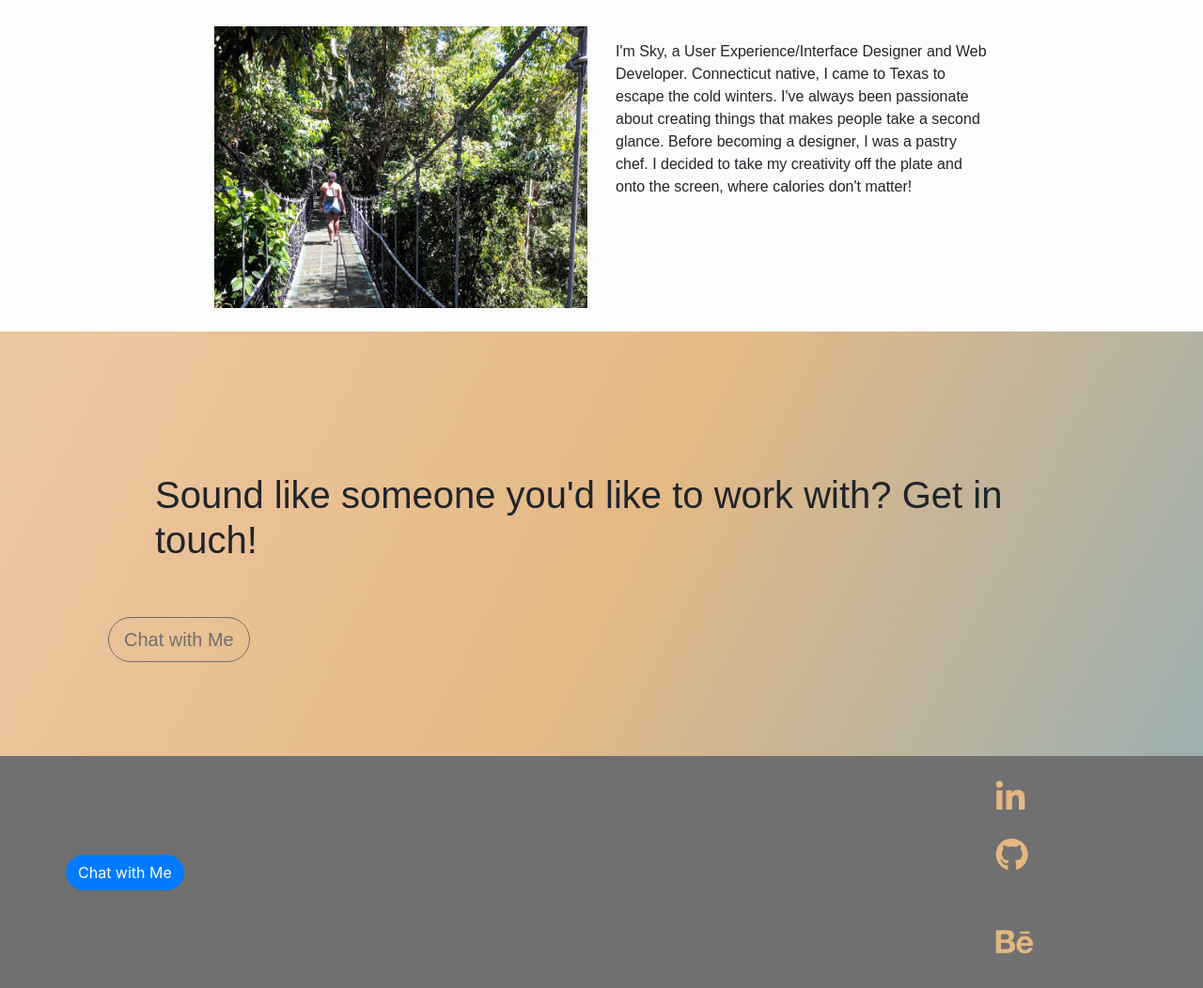
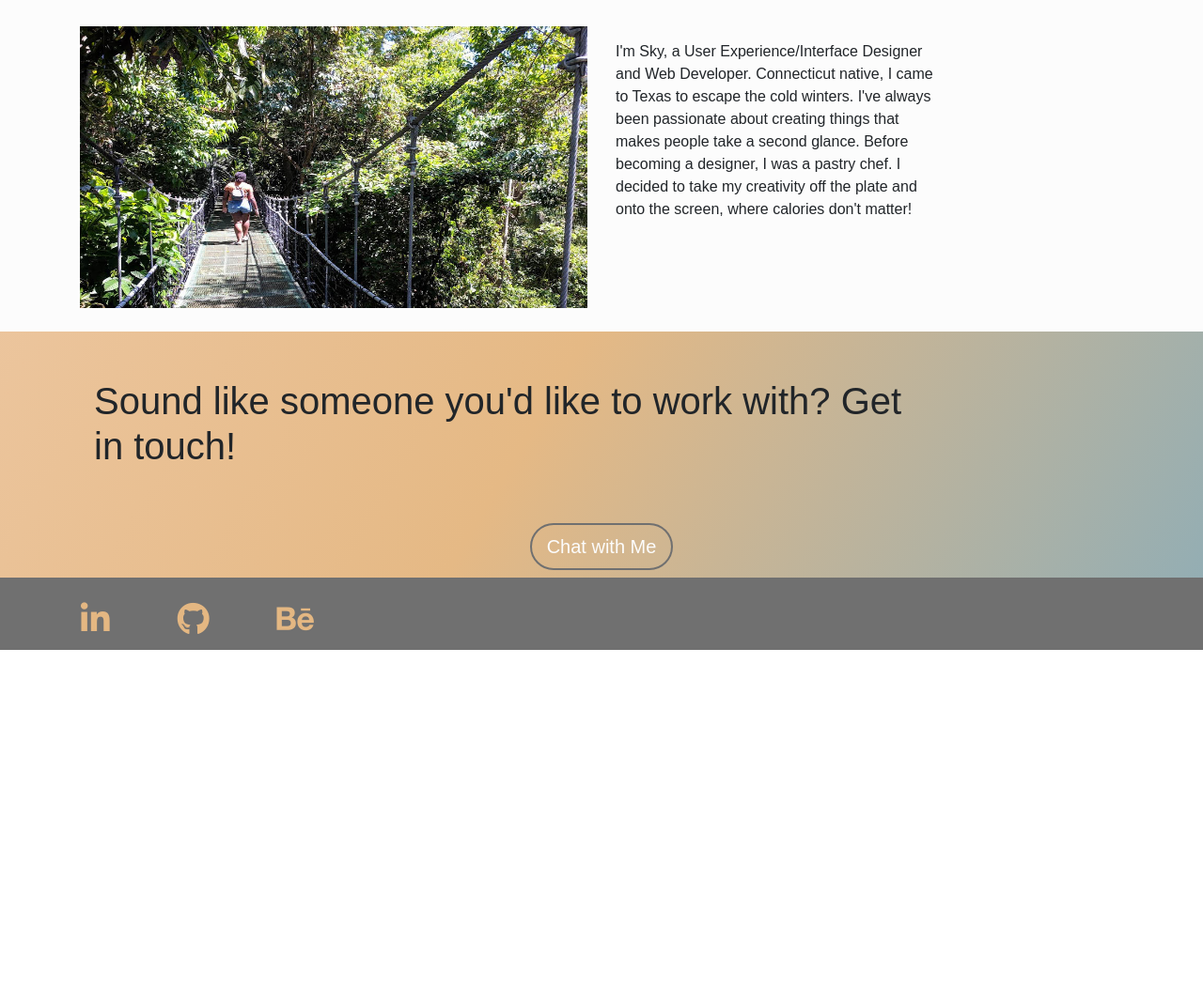
Before and after one commit to skymendes/SkyMendesPortfolio, a plain HTML site: page index.html in a window 1280 px wide. Shown: the part 1468-2520 px from the top of the page at 94% size. After the commit the page ends 2160 px from the top, so only its background shows below. Drawn offline with nearby package versions, Linux system fonts and the light colour scheme; a script that the page names is missing; a web font is replaced by a local one.

Commit message:
home is mostly finished...working oon contact page

```diff
--- a/css/contact.css
+++ b/css/contact.css
@@ -18,11 +18,15 @@ nav{
     font-family: quasimoda, sans-serif;
     font-size: 25px;
     margin-right: 25px;
+    display: flex;
+    justify-content: center;
+    align-items: center;
 }
 
 .form-group{
     margin: 250x;
-
+    color: #707070;
+    font-family: quasimoda, sans-serif;
 }
 
 .form-control{
@@ -38,9 +42,21 @@ nav{
     font-weight: bold;
 }
 
+.navbar{
+    height: 137px;
+    width: 100%;
+    background: #707070;
+}
 
-
-
+.btn{
+    margin: 25px;
+    color: #6b6b6b;
+    font-family: quasimoda, sans-serif;
+    font-size: 20px;
+    border:2px solid #8FADB6;
+    background-color: #8FADB6;
+    border-radius: 30px;
+}
 
 
 @media (max-width: 991.98px) {
--- a/css/style.css
+++ b/css/style.css
@@ -12,15 +12,22 @@ nav{
     position: absolute;
 }
 
-.nav-link{
-    color: #E4B782;
+.nav-item{
+    color: #5D696D;
     font-family: quasimoda, sans-serif;
-    font-size: 25px;
+    font-size: 20px;
     margin-right: 25px;
+}
+#aboutbtn:hover{
+color: rgb(64, 75, 78);
 }
 
 #contact{
     color: #707070;
+}
+
+#contact:hover{
+    border-bottom: 3px dotted #5D696D;
 }
 .background{
 background: #FCFCFC;
@@ -91,7 +98,7 @@ p{
 }
 
 #image{
-    width: auto;
+    /* width: auto; */
     height:300px;
     margin-top: 25px;
     margin-bottom: 25px;
@@ -106,7 +113,7 @@ p{
     height: 200px;
 } */
 #action{
-    margin: 100px;
+    /* margin: 100px; */
     background-color: linear-gradient(
         to top right, #8FADB7, #EEC9A5, #E5B985
     );
@@ -121,12 +128,29 @@ p{
 .btn{
     border-radius: 30px;
 }
-#chat{
-    border-color: #707070;
-    color: #707070;
+.btn{
+    border: 2px solid #707070;
     font-family: quasimoda, sans-serif;
+    display: block;
+    color: #FCFCFC;
+}
+
+.btn:hover{
+    border: hidden;
+    background-color: #5D696D;
+    color: #FCFCFC;
+
 }
 
 .footer{
     height: 300px;
 }
+
+.nav-link{
+    color: #E4B782;
+    font-family: quasimoda, sans-serif;
+}
+
+#behance:hover, #github:hover, #linkedin:hover{
+    color: #FCFCFC;
+}
--- a/index.html
+++ b/index.html
@@ -21,8 +21,8 @@
   <!-- nav bar and first full page -->
   <nav>
       <ul class="nav justify-content-end">
-          <li class="nav-item">
-            <a class="nav-link" href="#about">About</a>
+          <li class="nav-item" >
+            <a class="nav-link" href="#about" id="aboutbtn">About</a>
           </li>
           <li class="nav-item">
               <a class="nav-link" href="#"></a>
@@ -86,21 +86,15 @@
 
       <div class="about" id="about">
           <H1 class="text-center skills-text">My Story</H1>
-        <div class="container-fluid">
+        <div class="container">
           <div class="row">
-          <div class="col">
-
-          </div>
-          <img src="img/CostaRica2019.jpg" class="col col-sm-4" id="image">
-          <p class="col col-sm-4">I'm Sky, a User Experience/Interface Designer and Web Developer. Connecticut native, I came
+          <img src="img/CostaRica2019.jpg" class="col-sm-8 col-md-7 col-lg-6" id="image">
+          <p class="col-sm-12 col-lg-4">I'm Sky, a User Experience/Interface Designer and Web Developer. Connecticut native, I came
             to
             Texas to escape the cold winters. I've always been passionate about creating things that makes people take a second glance.
             Before becoming a designer, I was a pastry chef. I decided to take my
             creativity off the plate and onto the screen, where calories don't matter!
           </p>
-          <div class="col">
-
-          </div>
         </div>
         </div>
         </div>
@@ -109,11 +103,11 @@
 
 <!-- Closing statement/call to action -->
 <div class="action" id="action">
-  <div class="container-fluid">
-  <H1>
+  <div class="container">
+  <H1 class="col-sm-12 col-md-8 col-lg-10">
     Sound like someone you'd like to work with? Get in touch!
   </H1>
-  <button type="button" class="btn btn-outline-primary btn-lg justify-content-center" id="chat">Chat with Me</button>
+  <button type="button" href="contact.html" class="btn btn-outline-primary btn-lg mx-auto mb-2" id="chat">Chat with Me</button>
   </div>
 </div>
 
@@ -124,33 +118,18 @@
   <div class="navbar fixed-bottom">
       <div class="container">
         <div class="row">
-            <button type="button" class="btn btn-primary" id="me">
-                Chat with Me
-              </button>
-        </div>
-        <div class="row">
-          <div class="col-2">
-            <ul class="justify-content-end">
-              <div class="col-6">
-                <!-- Empty cell.. creating space on footer -->
-              </div>
+            <ul class="nav justify-content-end">
 
-              <div class="col-1">
                 <a class="nav-link" href="https://www.linkedin.com/in/sky-mendes-7097bb89/" target="blank" id="linkedin" >
                     <i class="fab fa-linkedin-in"></i>
                 </a>
-              </div>
-              <div class="col-1">
+
                 <a class="nav-link" href="https://github.com/skymendes" target="blank" id="github">
                     <i class="fab fa-github"></i>
-              </div>
-              <div class="col-1">
+
                 <a class="nav-link" href="https://www.behance.net/skymendes/"  target="_blank" id="behance">
                     <i class="fab fa-behance"></i>
                     </a>
-              </div>
-
-          </div>
         </div>
       </div>
   </div>
```
Also changed, not shown: contact.html (+16 -19 lines), css/style.min.css.
